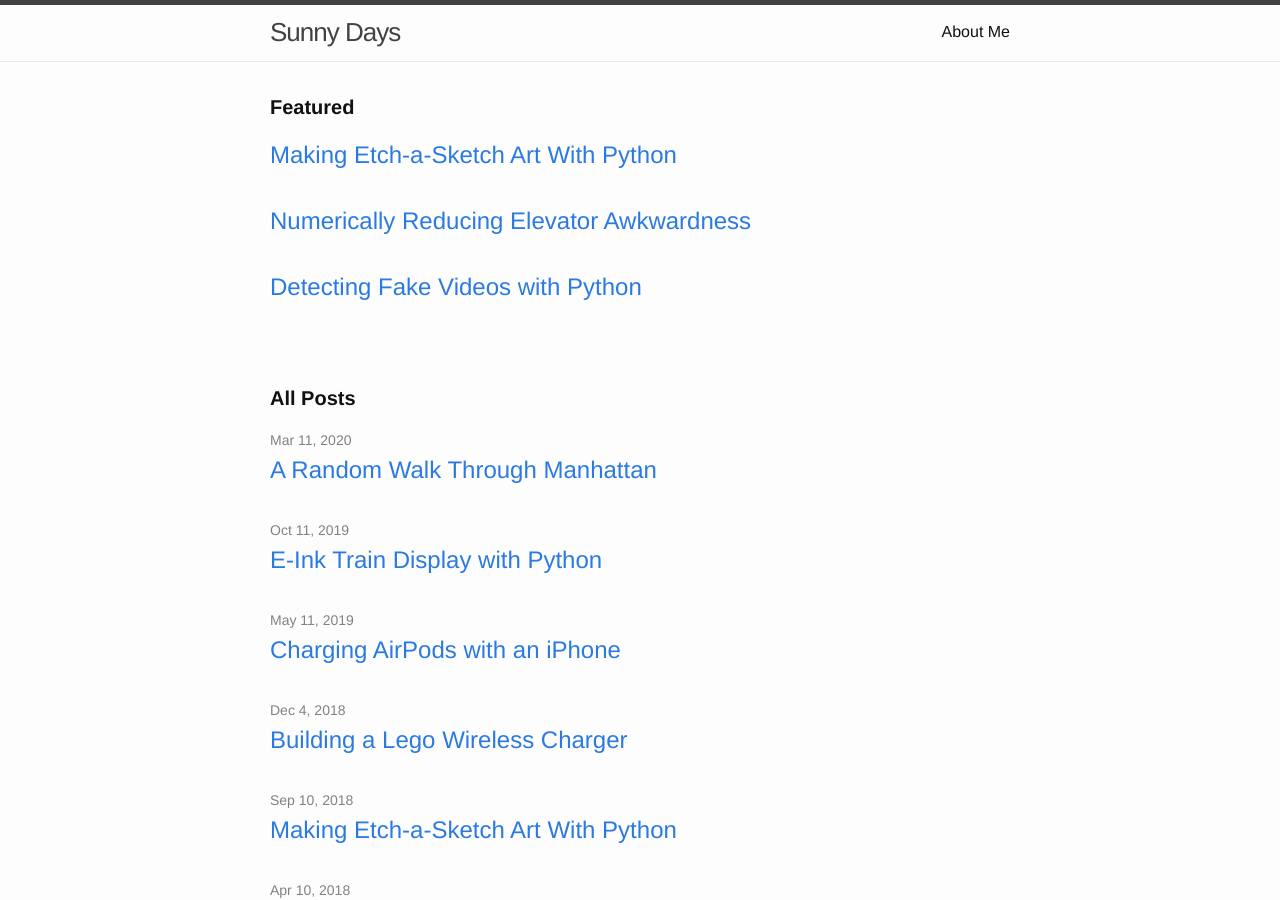
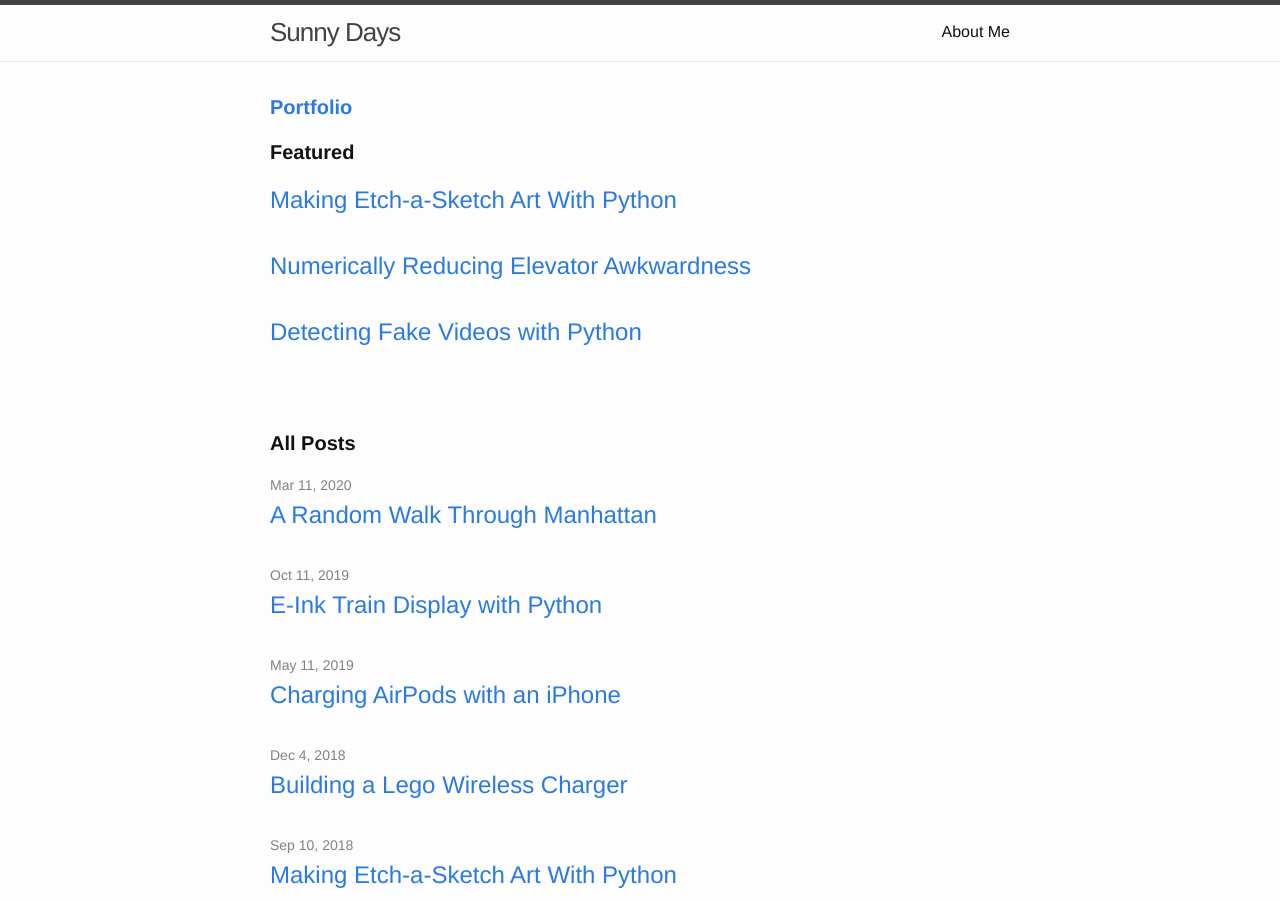
Before and after one commit to sunnybala/sunnybala.github.io, a Jekyll site: the page built from index.md, in a window 1280 px wide and 900 px high. Built offline with Jekyll 4.4.1, drawn with Linux system fonts in a browser that asks for light colours.

Commit message:
added portfolio link

```diff
--- a/_layouts/home.html
+++ b/_layouts/home.html
@@ -8,7 +8,7 @@ font-weight: 700;
 </style>
 
 <div class="home">
-
+  <h1 class="page-heading"> <a href="/portfolio"> Portfolio </a> </h1>
   <h1 class="page-heading"> Featured </h1>
   <ul class="post-list">
       <li>
```
